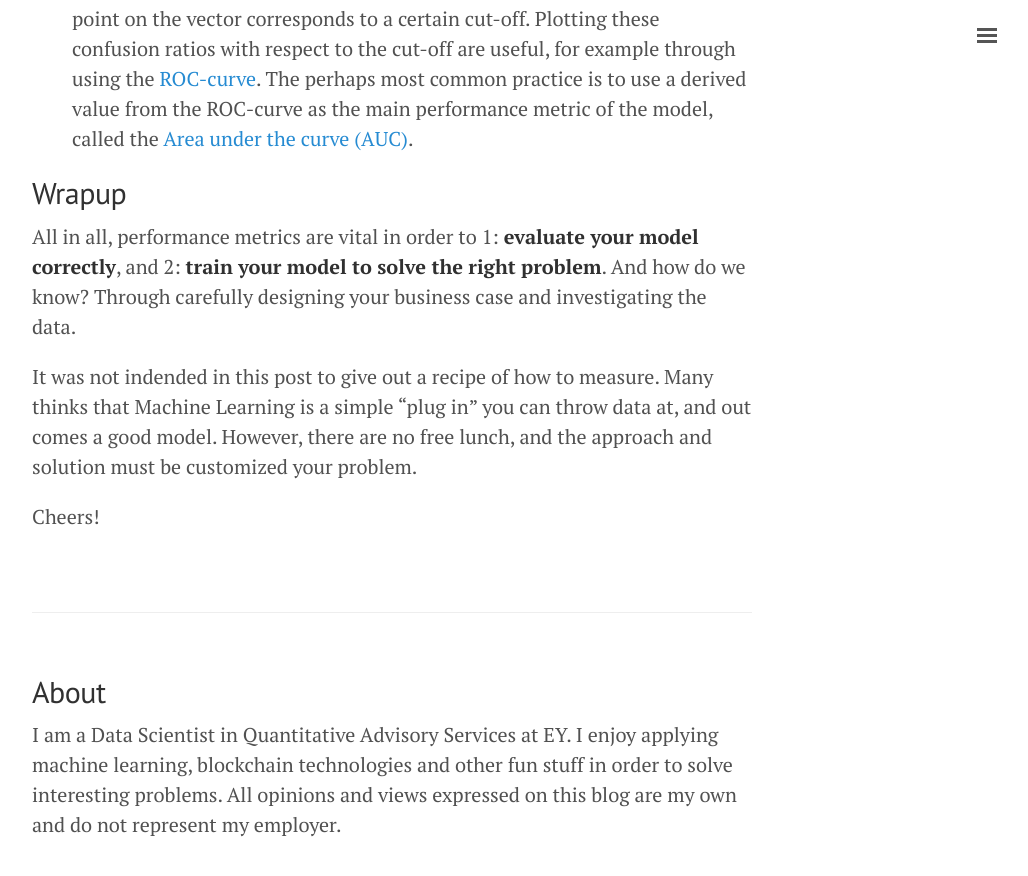
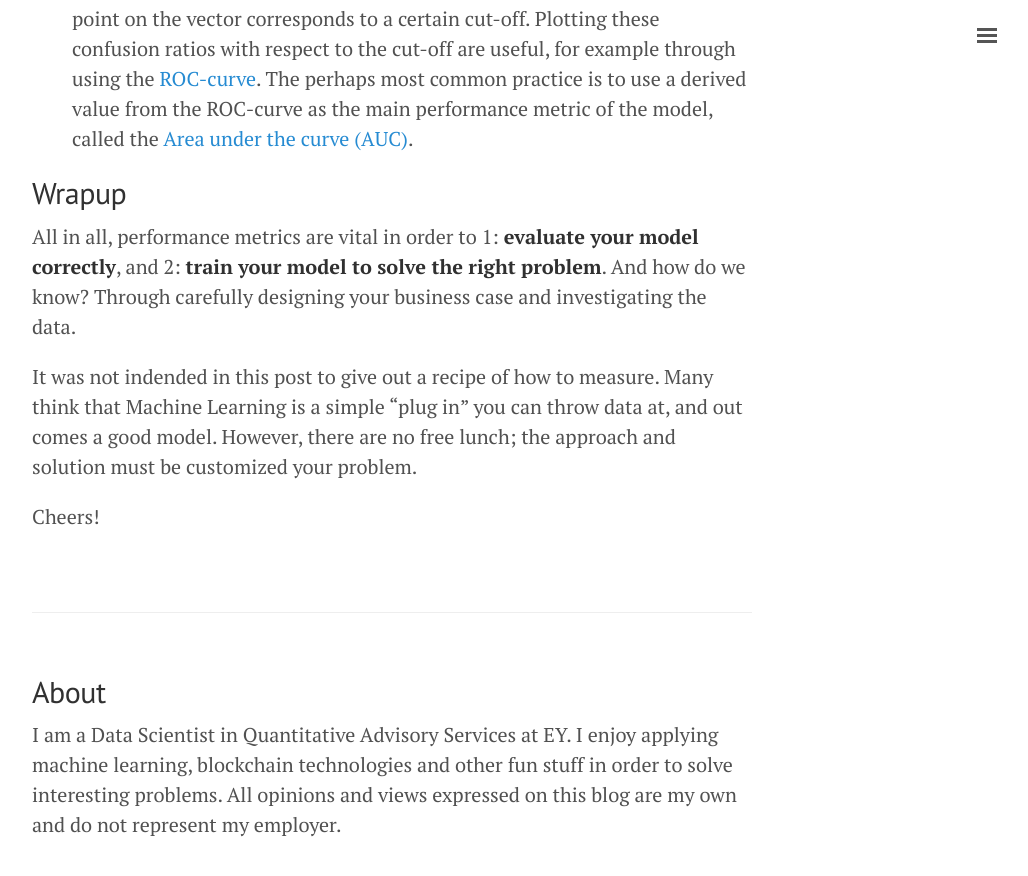
Before and after one commit to herman-hellenes/herman-hellenes.github.io, a Jekyll site: the page built from undone_posts/2017-08-28-Classification-Measure-Performance.md, in a window 1280 px wide and 900 px high, scrolled down 4860 px. Shown: the top 876 px of the window, without its empty margins (248-1276 px from the left). Built offline with Jekyll 4.4.1, drawn with Linux system fonts in a browser that asks for light colours; nearby versions of some CDN libraries; comment, search, counter and statistics services are not loaded.

Commit message:
Update 2017-08-28-Classification-Measure-Performance.md

```diff
--- a/undone_posts/2017-08-28-Classification-Measure-Performance.md
+++ b/undone_posts/2017-08-28-Classification-Measure-Performance.md
@@ -75,6 +75,6 @@ Looking at this table, we see a quite okay result. Most of our observations were
 
 All in all, performance metrics are vital in order to 1: **evaluate your model correctly**, and 2: **train your model to solve the right problem**. And how do we know? Through carefully designing your business case and investigating the data.
 
-It was not indended in this post to give out a recipe of how to measure. Many thinks that Machine Learning is a simple "plug in" you can throw data at, and out comes a good model. However, there are no free lunch, and the approach and solution must be customized your problem.
+It was not indended in this post to give out a recipe of how to measure. Many think that Machine Learning is a simple "plug in" you can throw data at, and out comes a good model. However, there are no free lunch; the approach and solution must be customized your problem.
 
 Cheers!
```
